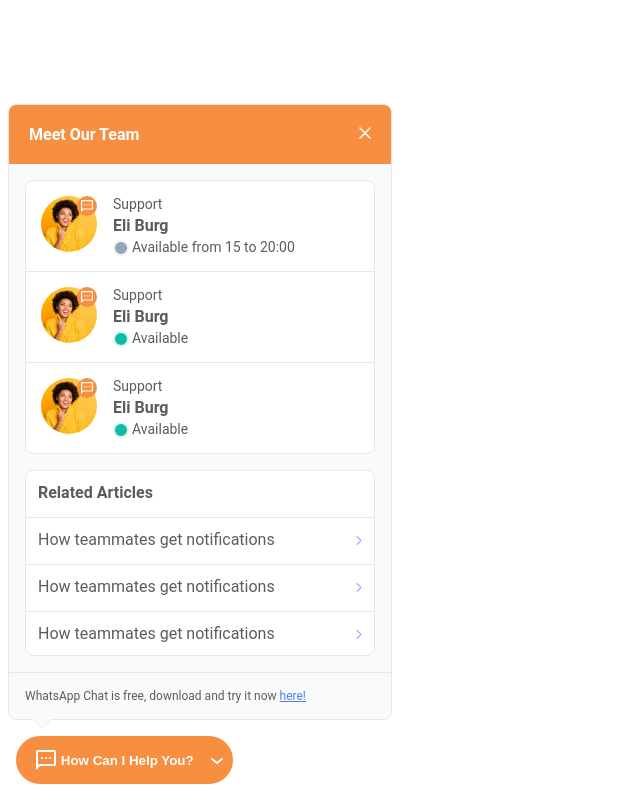
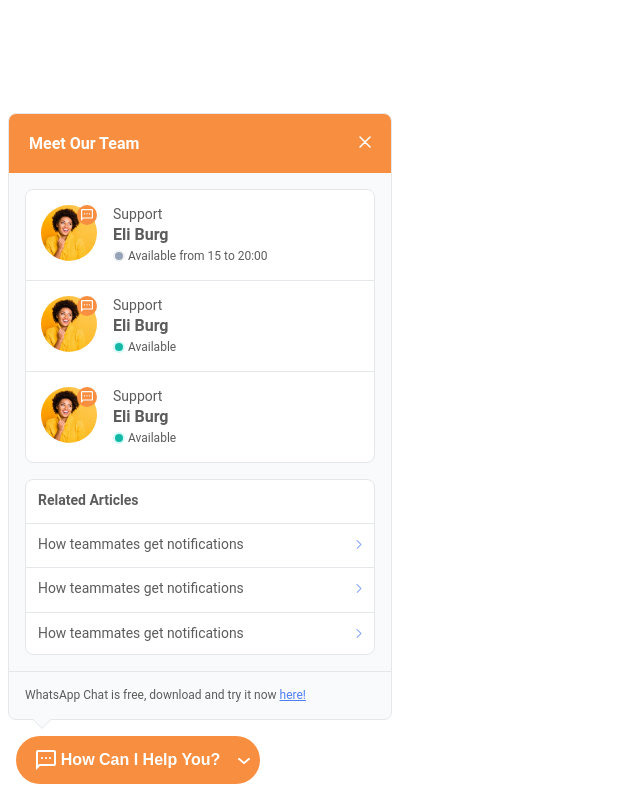
Before and after one commit to wp-sms/message-button, a plain HTML site: page index.html in a window 1280 px wide. Both pictures are taken after a click on the button "How Can I Help You?". Shown: the whole page, without its empty margins (0-640 px from the left). Drawn offline with Linux system fonts and the light colour scheme.

Commit message:
Add readme and fix styles

```diff
--- a/assets/src/scss/components/_button.scss
+++ b/assets/src/scss/components/_button.scss
@@ -24,6 +24,7 @@
 
   &-title {
     margin: 0 .3rem;
+    font-size: 1rem;
   }
 
   &--has-arrow {
--- a/assets/src/scss/components/_content.scss
+++ b/assets/src/scss/components/_content.scss
@@ -1,19 +1,21 @@
 .wpsms-chatbox__content {
   width: 382px;
-  max-width: 80%;
+  max-width: 90%;
   position: fixed;
   bottom: 5rem;
   background: var(--chatbox-content);
   @include border-radius(8px);
   overflow-x: hidden;
-  max-height: 90vh;
+  max-height: 80vh;
   overflow-y: auto;
   @extend .u-custom-scrollbar;
   display: none;
   opacity: 0;
   transition: opacity 0.3s ease;
   border: 1px solid var(--content-border);
-
+  @media(min-width: $tablet-width){
+    max-height: 85vh;
+  }
   &.open {
     display: block;
     opacity: 1;
@@ -111,12 +113,14 @@
   .wpsms-chatbox__team {
     padding: 15px;
     display: flex;
-    gap: 16px;
+    gap: 7px;
     flex-direction: row;
     align-items: center;
     border-top: 1px solid var(--content-border);
     color: var(--chatbox-content-color);
-
+    @media (min-width: $mobile-width) {
+      gap: 16px;
+    }
     &:hover {
       cursor: pointer;
       background: var(--chatbox-row-hover);
@@ -138,11 +142,13 @@
     .wpsms-chatbox__team-item {
       font-size: 14px;
       line-height: 16.41px;
+      word-break: break-word;
       @extend .u-normal;
 
       &.wpsms-chatbox__team-name {
         line-height: 18.75px;
-        font-size: 16px;
+        text-transform: capitalize;
+        font-size: 1rem;
         @extend .u-bold;
       }
 
@@ -150,15 +156,16 @@
         display: flex;
         align-items: center;
         gap: 3px;
-
-        span {
+        font-size:0.75rem ;
+        line-height:14.06px;
+        span.dot {
           width: 12px;
           height: 12px;
           border: 2px solid #F2F2F2;
           background: #94A3B8;
           display: inline-block;
           border-radius: 50%;
-
+          box-sizing: border-box;
           &.online {
             border: 2px solid #D1FAF5;
             background: #14B8A6;
@@ -206,14 +213,17 @@
     li {
       border-top: 1px solid var(--content-border);
       color: var(--chatbox-content-color);
-
+      font-size: 0.875rem;
       a {
+        word-break: break-word;
         padding: 12px;
         display: flex;
         justify-content: space-between;
         align-items: center;
         text-decoration: none;
         color: var(--chatbox-content-color);
+        font-size: 0.87rem;
+        line-height: 16.8px;
       }
 
       &.wpsms-chatbox__articles-header {
@@ -231,7 +241,7 @@
 .wpsms-chatbox__info {
   border-top: 1px solid var(--content-border);
   color: var(--chatbox-content-color);
-
+  line-height: 15px;
   div {
     padding: 16px;
     font-size: 12px;
--- a/assets/src/scss/components/_rtl-ltr.scss
+++ b/assets/src/scss/components/_rtl-ltr.scss
@@ -4,6 +4,7 @@
     right: 1rem;
     .wpsms-chatbox__article span {
       transform: rotate(180deg);
+       margin-right: 5px;
     }
     .wpsms-chatbox__content {
       right: 0.5rem;
@@ -14,6 +15,9 @@
   } @else if $direction == 'ltr' {
     direction: ltr;
     left: 1rem;
+    .wpsms-chatbox__article span {
+       margin-left: 5px;
+    }
     .wpsms-chatbox__content {
       left: 0.5rem;
     }
--- a/index.html
+++ b/index.html
@@ -47,8 +47,8 @@
                         <ul class="wpsms-chatbox__team-list">
                             <li class="wpsms-chatbox__team-item">Support</li>
                             <li class="wpsms-chatbox__team-item wpsms-chatbox__team-name">Eli Burg</li>
-                            <li class="wpsms-chatbox__team-item wpsms-chatbox__team-status"><span></span>Available from
-                                15 to 20:00
+                            <li class="wpsms-chatbox__team-item wpsms-chatbox__team-status"><span class="dot"></span>
+                                <span>Available from 15 to 20:00</span>
                             </li>
                         </ul>
                     </div>
@@ -64,8 +64,8 @@
                         <ul class="wpsms-chatbox__team-list">
                             <li class="wpsms-chatbox__team-item">Support</li>
                             <li class="wpsms-chatbox__team-item wpsms-chatbox__team-name">Eli Burg</li>
-                            <li class="wpsms-chatbox__team-item wpsms-chatbox__team-status"><span class="online"></span>
-                                Available
+                            <li class="wpsms-chatbox__team-item wpsms-chatbox__team-status"><span class="online dot"></span>
+                                <span>Available</span>
                             </li>
                         </ul>
                     </div>
@@ -82,8 +82,8 @@
                         <ul class="wpsms-chatbox__team-list">
                             <li class="wpsms-chatbox__team-item">Support</li>
                             <li class="wpsms-chatbox__team-item wpsms-chatbox__team-name">Eli Burg</li>
-                            <li class="wpsms-chatbox__team-item wpsms-chatbox__team-status"><span class="online"></span>
-                                Available
+                            <li class="wpsms-chatbox__team-item wpsms-chatbox__team-status"><span class="online dot"></span>
+                                <span>Available</span>
                             </li>
                         </ul>
                     </div>
```
Also changed, not shown: blue-gradient.html (+6 -6 lines), blue.html (+6 -6 lines), gray.html (+6 -6 lines), green.html (+6 -6 lines), README.md, assets/css/main.css, assets/src/css/main.css.
